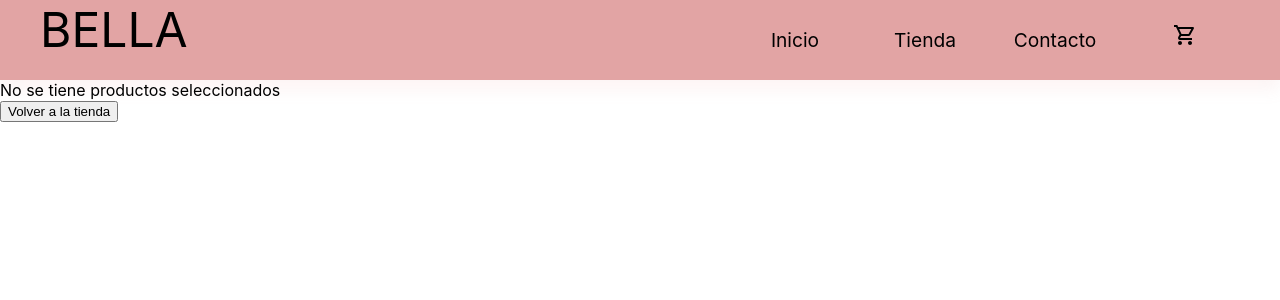
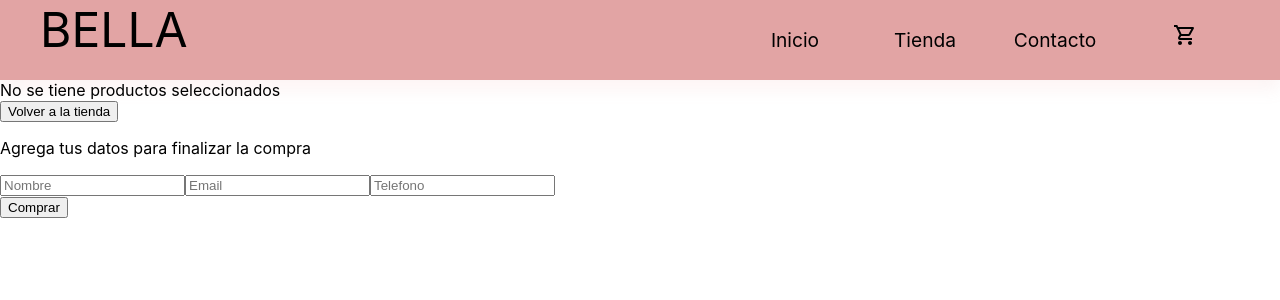
Before and after one commit to juuliankim/tienda-bella, a React (Create React App) app: page /carrito in a window 1280 px wide. Shown: the top 300 px of the page. Built offline with nearby package versions, Linux system fonts and the light colour scheme.

Commit message:
firebase 2

```diff
--- a/src/components/cart/index.jsx
+++ b/src/components/cart/index.jsx
@@ -1,12 +1,23 @@
-import { useContext } from "react";
+import { useContext, useState } from "react";
 import { CartContext } from "../../context/cartContext";
 import {table} from './cart.module.scss'
 import {Link} from 'react-router-dom'
+import { getFirestore } from "../../firebase";
 
 const CartComponent = () => {
+  const [name, setName] = useState('')
+  const [email, setEmail] = useState('')
+  const [tel, setTel] = useState('')
   const { cart, removeCart, clearCart, totalCost, itemCost } = useContext(CartContext);
 
-  console.log("cart", cart);
+  const finalizarCompra = () => {
+
+    let newOrder = { buyer: {name: name, email: email, telefono: tel}, items: [...cart], total: totalCost()}
+    console.log(newOrder)
+    const fsBdD = getFirestore()
+    const OrdenesCollection = fsBdD.collection("ORDENES")
+    OrdenesCollection.add(newOrder)
+  }
 
   return (
     <>
@@ -60,6 +71,11 @@ const CartComponent = () => {
         </Link>
         </>
       )}
+      <p>Agrega tus datos para finalizar la compra</p>
+      <input type="text" placeholder="Nombre" onChange={(e) => { setName(e.target.value)}}/>
+      <input type="text" placeholder="Email" onChange={(e) => { setEmail(e.target.value)}}/>
+      <input type="text" placeholder="Telefono" onChange={(e) => { setTel(e.target.value)}}/><br/>
+      <button onClick={() => finalizarCompra()}>Comprar</button>
     </>
   );
 };
```
